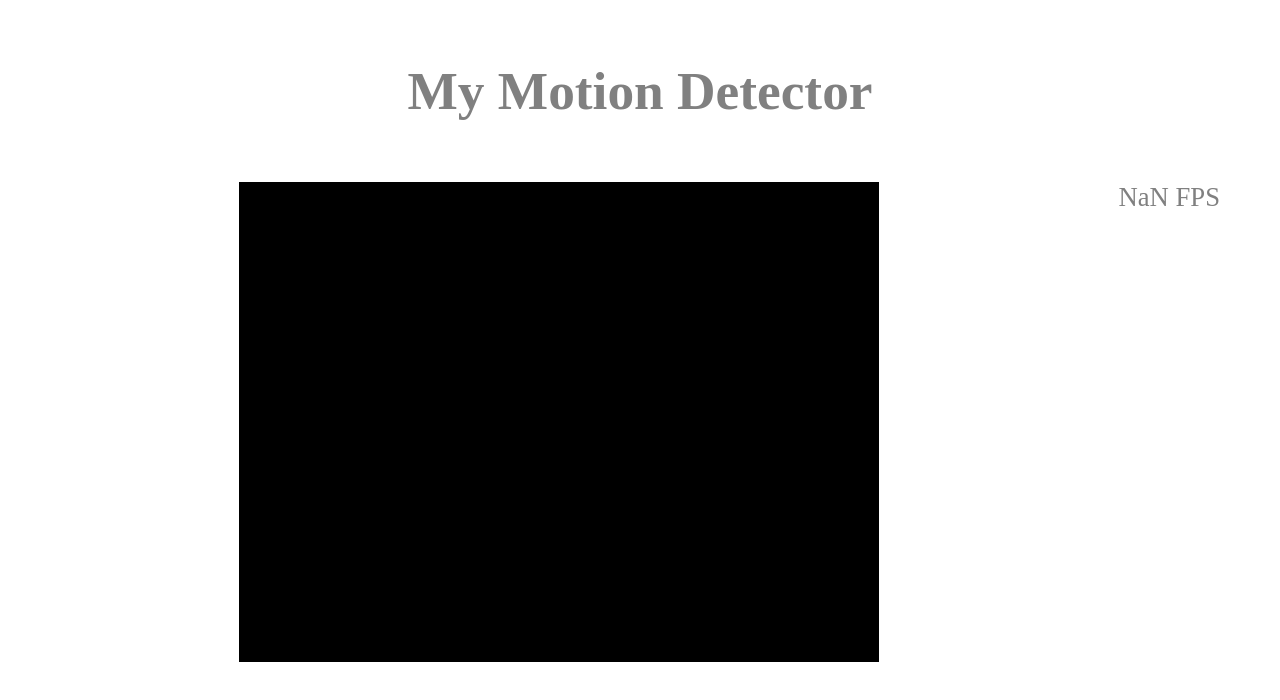
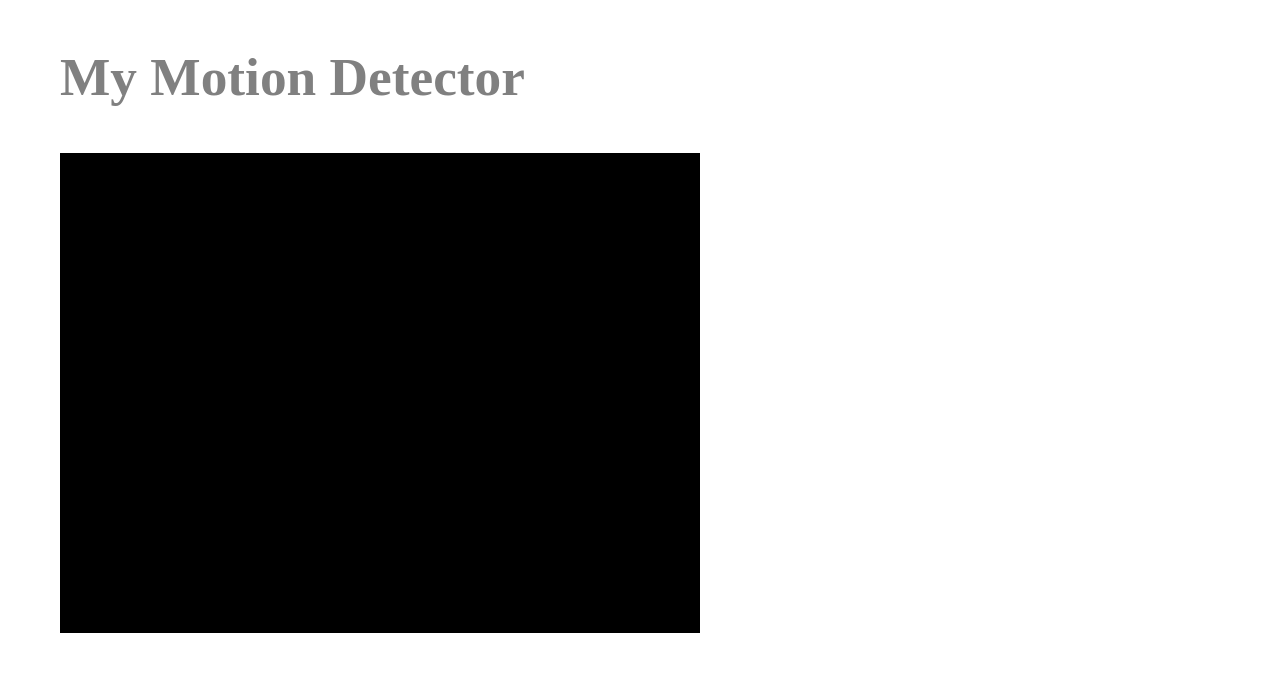
Before and after one commit to jimCresswell/web-cam-motion-detection, a plain HTML site: page index.html in a window 1280 px wide. Drawn offline with Linux system fonts and the light colour scheme; animation ran at ten frames a second.

Commit message:
remove bad framerate caculation

```diff
--- a/index.html
+++ b/index.html
@@ -5,9 +5,6 @@
 		<meta charset="utf-8" />
 		<meta http-equiv="X-UA-Compatible" content="IE=edge,chrome=1">
 		<style type="text/css">
-			video, canvas {
-				display: block;
-			}
 			body, div, span, a {
 				padding: 0;
 				margin: 0;
@@ -24,36 +21,25 @@
 				font-size: 20pt;
 			}
 			header {
-				padding: 60px 0;
-			}
-			.centered {
-				margin: 0 auto;
-				text-align: center;
+				padding: 10px 60px;
 			}
 			#webcam-input, #canvas-source {
 				display: none;
 			}
-
-			.statistics {
-				float: right;
-				padding-right: 60px;
+			.statistics, #videos {
+				display: inline-block;
+				padding-left: 60px;
 			}
-
-
-
 		</style>
 	</head>
 	<body>
 		<header>
-		<h1 class="centered">My Motion Detector</h1>
+			<h1>My Motion Detector</h1>
 		</header>
-		<section class="statistics">
-			<div class="framerate"><span id="framerateValue">NULL</span><span> FPS</span></div>
-		</section>
 		<section id="videos">
 			<video id="webcam-input" autoplay width="640" height="480"></video>
 			<canvas id="canvas-source" width="640" height="480"></canvas>
-			<canvas class="centered" id="canvas-blended" width="640" height="480"></canvas>
+			<canvas id="canvas-blended" width="640" height="480"></canvas>
 		</section>
 	</body>
 	<script src="motiontracking.js"></script>
--- a/motiontracking.js
+++ b/motiontracking.js
@@ -8,6 +8,8 @@
  * cheap inertia in detected point, only change position if the weight is signficant (perpetuate last best weight between frames, compare significance) and the distance is under a given threshold for a given weight.
  */
 
+(function() {
+
 	var helpers = (function helpers(DOCUMENT) {
 		function getElById(id){
 			return DOCUMENT.getElementById(id);
@@ -16,15 +18,16 @@ var helpers = (function helpers(DOCUMENT) {
 		function polyfillRequestAnimationFrame() {
 			var lastTime = 0;
 			var vendors = ['ms', 'moz', 'webkit', 'o'];
+			if (!window.requestAnimationFrame) {
 				for(var x = 0; x < vendors.length && !window.requestAnimationFrame; ++x) {
 					window.requestAnimationFrame = window[vendors[x]+'RequestAnimationFrame'];
-			window.cancelAnimationFrame =
-			window[vendors[x]+'CancelAnimationFrame'] || window[vendors[x]+'CancelRequestAnimationFrame'];
+					window.cancelAnimationFrame = window[vendors[x]+'CancelAnimationFrame'] || window[vendors[x]+'CancelRequestAnimationFrame'];
+				}
 			}
 
+			if (!window.requestAnimationFrame) {
 				console.log("Falling back to setTimeout.");
 
-		if (!window.requestAnimationFrame) {
 				window.requestAnimationFrame = function(callback, element) {
 					var currTime = new Date().getTime();
 					var timeToCall = Math.max(0, 16 - (currTime - lastTime));
@@ -33,9 +36,7 @@ var helpers = (function helpers(DOCUMENT) {
 					lastTime = currTime + timeToCall;
 					return id;
 				};
-		}
 
-		if (!window.cancelAnimationFrame) {
 				window.cancelAnimationFrame = function(id) {
 					clearTimeout(id);
 				};
@@ -51,20 +52,22 @@ var helpers = (function helpers(DOCUMENT) {
 	var videoEl = helpers.getElById("webcam-input"),
 		videoHeight = videoEl.height,
 		videoWidth = videoEl.width,
+
 		canvasSource = helpers.getElById("canvas-source"),
 		canvasBlended = helpers.getElById("canvas-blended"),
+
 		contextSource = canvasSource.getContext('2d'),
 		contextBlended = canvasBlended.getContext('2d'),
+
 		width = canvasSource.width,
 		height = canvasSource.height,
+
 		blendedImageData = contextBlended.createImageData(width, height),
 		sourceImageData,
 		lastImageData = contextSource.getImageData(0, 0, width, height),
+
 		bestCounts = [],
-	bestPixelPositions = [],
-	framerateEl = helpers.getElById("framerateValue"),
-	startTime,
-	numFrames = 0;
+		bestPixelPositions = [];
 
 	function differenceSimple(blendTarget, data1, data2) {
 		var numIterations,
@@ -186,7 +189,7 @@ function differenceSimple(blendTarget, data1, data2) {
 		}
 	}
 
-function blendVideo() {
+	function getBlendedVideoData() {
 
 		// get webcam image data
 		sourceImageData = contextSource.getImageData(0, 0, width, height);
@@ -204,8 +207,8 @@ function drawOriginalVideo() {
 		contextSource.drawImage(videoEl, 0, 0, videoWidth, videoHeight);
 	}
 
-function drawBlendedVideo(blendedVideoData) {
-	contextBlended.putImageData(blendedVideoData, 0, 0);
+	function drawBlendedVideo() {
+		contextBlended.putImageData(getBlendedVideoData(), 0, 0);
 	}
 
 	function webcamError(error) {
@@ -218,19 +221,9 @@ function webcamSuccess(stream) {
 
 	function recursiveCanvasUpdate () {
 		drawOriginalVideo();
-	drawBlendedVideo(blendVideo());
-
-	calcFramerate();
+		drawBlendedVideo();
 
 		window.requestAnimationFrame(recursiveCanvasUpdate);
-}
-
-function calcFramerate() {
-	numFrames += 1;
-	if (numFrames === 100) {
-		startTime = Date.now();
-	}
-	framerateEl.innerText = Math.floor(numFrames/((Date.now() - startTime))*1000);
 	}
 
 
@@ -247,3 +240,5 @@ helpers.polyfillRequestAnimationFrame();
 	navigator.webkitGetUserMedia({audio: false, video: true}, webcamSuccess, webcamError);
 
 	window.requestAnimationFrame(recursiveCanvasUpdate);
+
+})();
```
Lines whose indentation alone changed are shown as unchanged.
